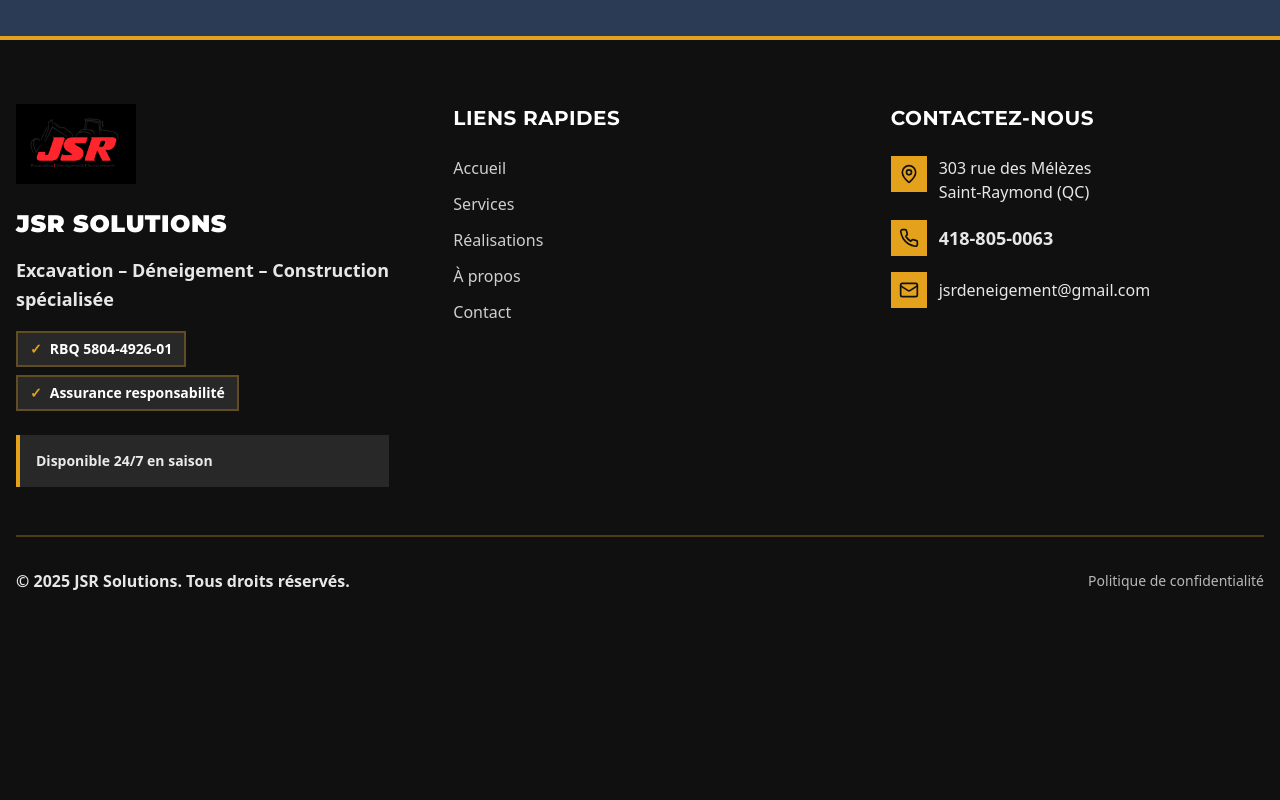
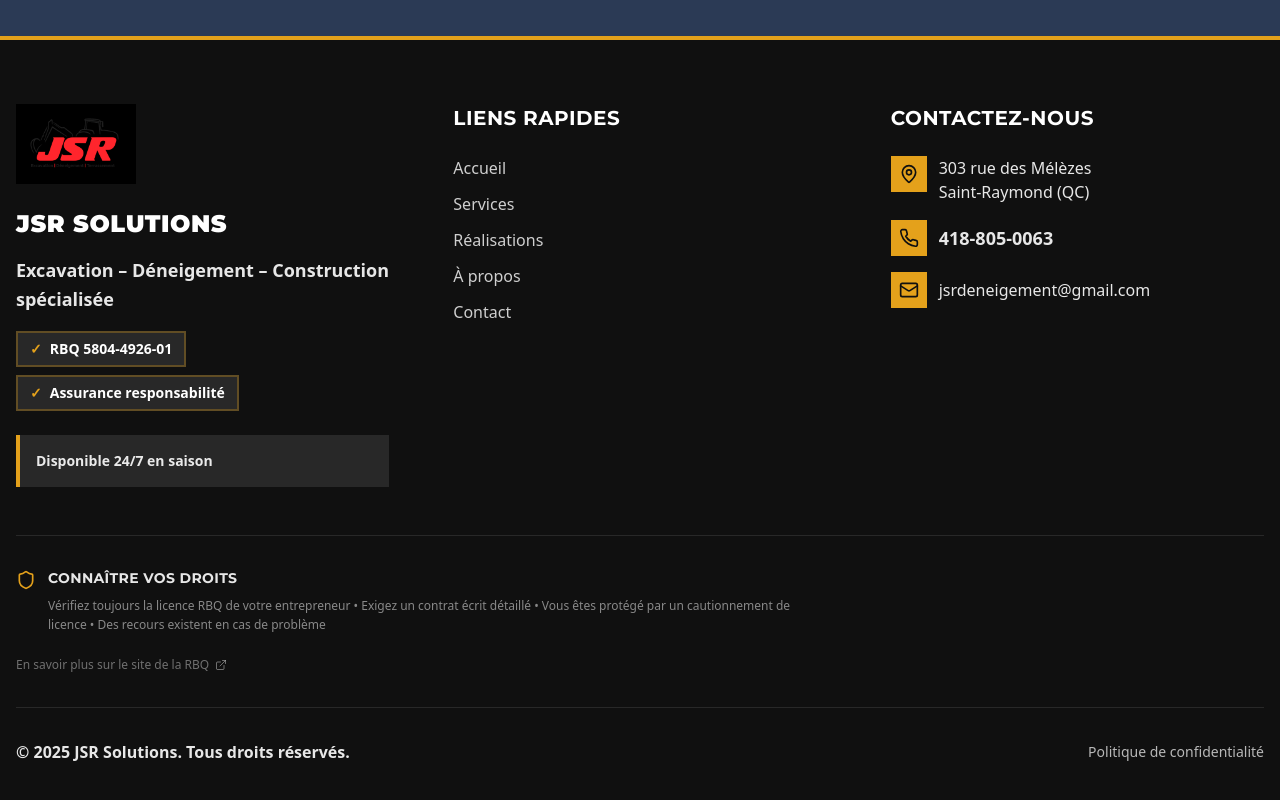
Before and after one commit to lalphadb/JSR, a React (Vite) app: page /contact in a window 1280 px wide. Shown: the part 1804-2604 px from the top of the page. Before the commit the page ends 2461 px from the top, so only its background shows below. Built offline with nearby package versions, Linux system fonts and the light colour scheme; no server answers; the HTML template or start-up script is replaced by a standard one.

Commit message:
🛡️ Ajout section 'Connaître vos droits' dans le footer
- Icône bouclier + titre discret
- 4 points clés pour les consommateurs
- Lien externe vers la RBQ
- Badge RBQ maintenant cliquable vers le registre
- Style subtil et non intrusif

```diff
--- a/src/components/Footer.tsx
+++ b/src/components/Footer.tsx
@@ -1,4 +1,4 @@
-import { Phone, Mail, MapPin } from "lucide-react";
+import { Phone, Mail, MapPin, ExternalLink, Shield } from "lucide-react";
 import { Link } from "react-router-dom";
 import jsrLogoWebp from "@/assets/jsr-logo-transparent.webp";
 import jsrLogoPng from "@/assets/jsr-logo-transparent.png";
@@ -28,10 +28,15 @@
 
             {/* Badges RBQ et Assurance */}
             <div className="flex flex-wrap gap-2 mb-6">
-              <div className="inline-flex items-center gap-2 bg-white/10 border-2 border-brand/30 px-3 py-1.5 text-white text-sm font-bold">
+              <a
+                href="https://www.rbq.gouv.qc.ca/services-en-ligne/registre-des-detenteurs-de-licence/"
+                target="_blank"
+                rel="noopener noreferrer"
+                className="inline-flex items-center gap-2 bg-white/10 border-2 border-brand/30 px-3 py-1.5 text-white text-sm font-bold hover:border-brand hover:bg-white/20 transition-all"
+              >
                 <span className="text-brand">✓</span>
                 RBQ 5804-4926-01
-              </div>
+              </a>
 
               <div className="inline-flex items-center gap-2 bg-white/10 border-2 border-brand/30 px-3 py-1.5 text-white text-sm font-bold">
                 <span className="text-brand">✓</span>
@@ -109,7 +114,33 @@
           </div>
         </div>
 
-        <div className="border-t-2 border-brand/30 mt-12 pt-8">
+        {/* Section Vos droits - Subtile */}
+        <div className="border-t border-white/10 mt-12 pt-8">
+          <div className="flex items-start gap-3 mb-4">
+            <Shield className="w-5 h-5 text-accent-yellow flex-shrink-0 mt-0.5" />
+            <div>
+              <h4 className="text-sm font-bold text-white/90 mb-2">Connaître vos droits</h4>
+              <p className="text-xs text-white/50 leading-relaxed max-w-3xl">
+                Vérifiez toujours la licence RBQ de votre entrepreneur •
+                Exigez un contrat écrit détaillé •
+                Vous êtes protégé par un cautionnement de licence •
+                Des recours existent en cas de problème
+              </p>
+            </div>
+          </div>
+          <a
+            href="https://www.rbq.gouv.qc.ca/vous-etes/citoyen/travaux-de-renovation/signer-un-contrat-de-renovation/"
+            target="_blank"
+            rel="noopener noreferrer"
+            className="inline-flex items-center gap-1.5 text-xs text-white/40 hover:text-accent-yellow transition-colors"
+          >
+            En savoir plus sur le site de la RBQ
+            <ExternalLink className="w-3 h-3" />
+          </a>
+        </div>
+
+        {/* Copyright */}
+        <div className="border-t border-white/10 mt-8 pt-8">
           <div className="flex flex-col md:flex-row justify-between items-center gap-4">
             <p className="text-base text-white/90 font-bold">
               &copy; {new Date().getFullYear()} JSR Solutions. Tous droits réservés.
```
